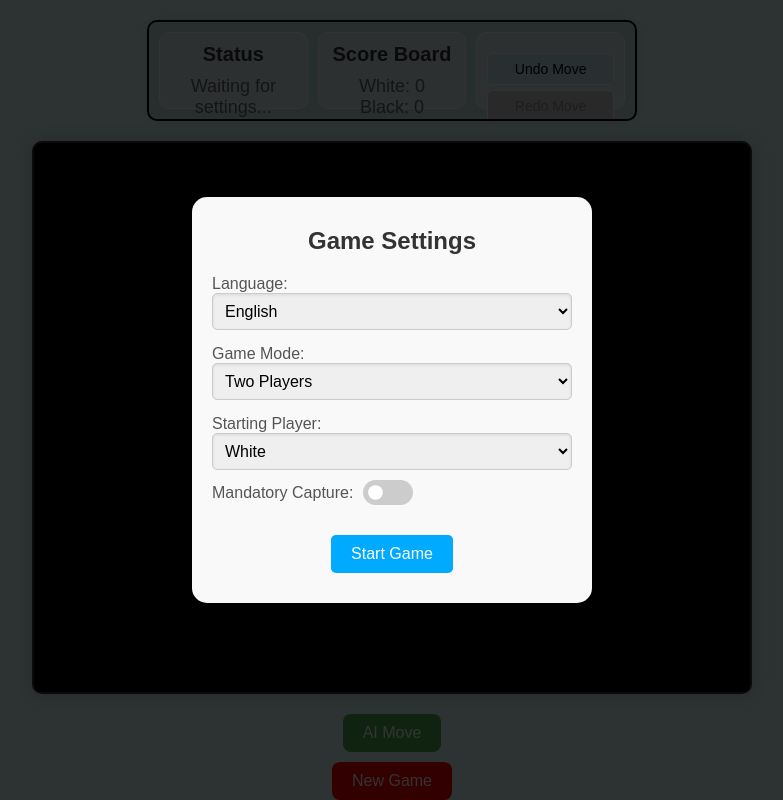
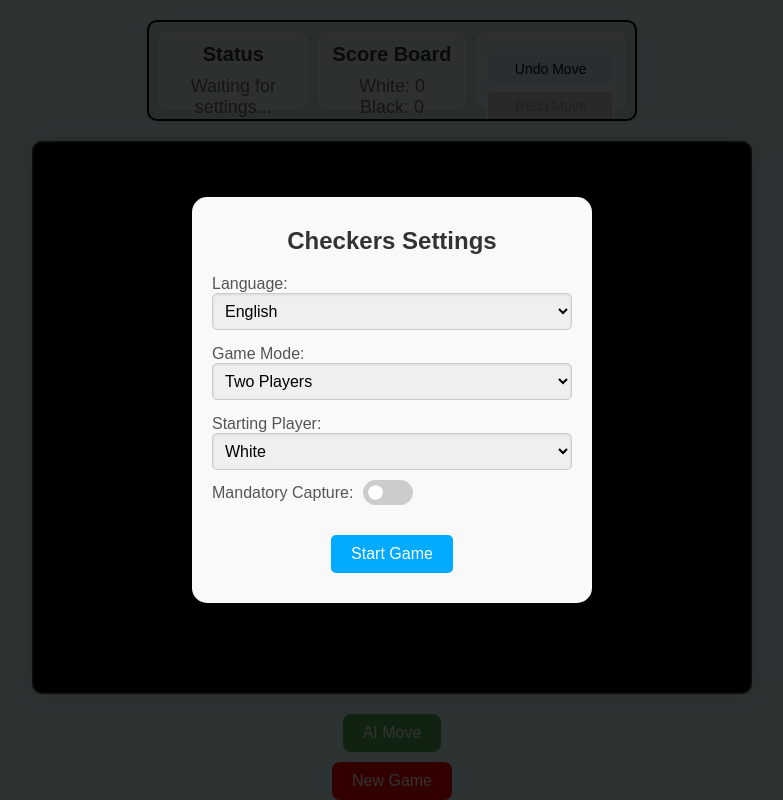
Before and after one commit to Davidhaba/Checkers, a Flask app: page / in a window 1280 px wide. Shown: the whole page, without its empty margins (248-1031 px from the left). Run offline with Flask 3, Linux system fonts and the light colour scheme.

Commit message:
Update main.html

```diff
--- a/templates/main.html
+++ b/templates/main.html
@@ -557,7 +557,7 @@ document.getElementById('cancel-restart').addEventListener('click', function() {
 
 const translationsCkeckers = {
     uk: {
-        settingsTitle: "Налаштування гри",
+        settingsTitle: "Налаштування шашок",
         language: "Мова:",
         gameMode: "Режим гри:",
         singlePlayer: "Один гравець (проти ШІ)",
@@ -588,7 +588,7 @@ const translationsCkeckers = {
         redoMove: "Повернути хід",
     },
     en: {
-        settingsTitle: "Game Settings",
+        settingsTitle: "Checkers Settings",
         language: "Language:",
         gameMode: "Game Mode:",
         singlePlayer: "Single Player (vs AI)",
@@ -640,7 +640,7 @@ function updateLanguageTextsCheckers() {
     document.querySelector("#game-over-text").textContent = texts.gameOverText;
     document.querySelector("#restart-button").textContent = texts.newGame;
     document.querySelector("#restart-button-inMainScreen").textContent = texts.newGame;
-     document.querySelector("#mandatoryCaptureLabel").textContent = texts.mandatoryCapture;
+    document.querySelector("#mandatoryCaptureLabel").textContent = texts.mandatoryCapture;
     document.querySelector("#confirm-restart").textContent = texts.yesRestart;
     document.querySelector("#cancel-restart").textContent = texts.noKeepIt;
     document.querySelector("#warningTextInRestartModal").textContent = texts.warningTextInRestartModal;
```
